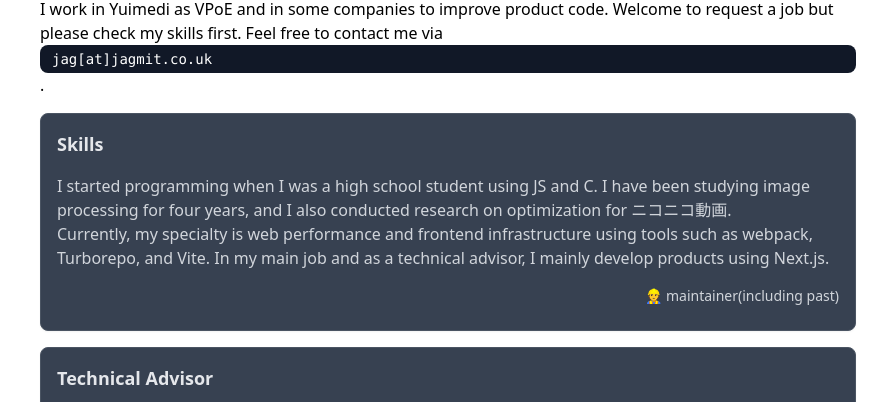
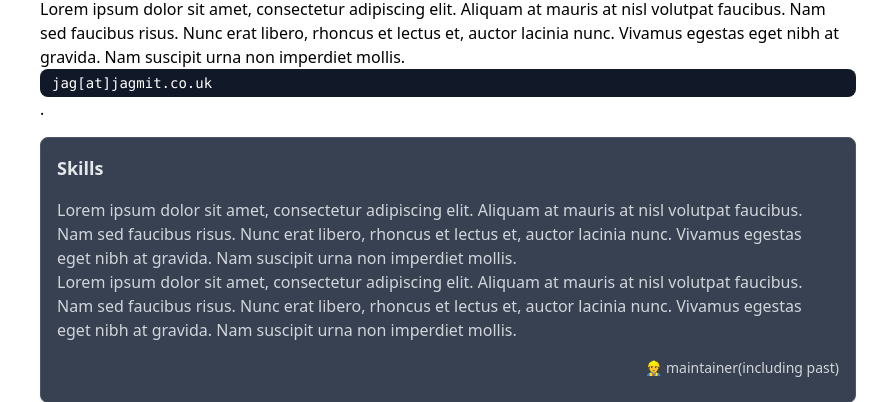
Before and after one commit to jagmitg/jagmit.co.uk, an Astro site: page /jobs in a window 1280 px wide. Shown: the part 291-693 px from the top of the page, without its empty margins (192-1087 px from the left). Built offline with nearby package versions, Linux system fonts and the light colour scheme; Astro itself is replaced by a stand-in of ours; some packages are replaced by stand-ins of ours.

Commit message:
Updated pages

```diff
--- a/src/pages/contact.astro
+++ b/src/pages/contact.astro
@@ -1,44 +1,18 @@
 ---
 import Layout from "@layouts/Layout.astro";
 import MainLayout from "@layouts/MainLayout.astro";
-import Card from "@components/Card.astro";
 import Link from "@components/Link.astro";
 import Code from "@components/Code.astro";
 ---
 
 <Layout>
   <MainLayout title="Jobs">
-    <span slot="description"> Contact here...</span>
+    <span slot="description"> jobs</span>
 
-    I work in Yuimedi as VPoE and in some companies to improve product code.
-    Welcome to request a job but please check my skills first. Feel free to
-    contact me via <Link
-      name="twitter"
-      href="https://twitter.com/about_hiroppy"
-      isBlank
-    >
+    <Link name="twitter" href="https://twitter.com/jagmitg" isBlank>
       Twitter
     </Link>
     or
-    <Code>hello[at]hiroppy.me</Code>.
-
-    <div class="flex gap-4 mt-4 flex-col">
-      <Card title="Skills">
-        <p>
-          I started programming when I was a high school student using JS and C.
-          I have been studying image processing for four years, and I also
-          conducted research on optimization for ニコニコ動画.
-        </p>
-        <p>
-          Currently, my specialty is web performance and frontend infrastructure
-          using tools such as webpack, Turborepo, and Vite. In my main job and
-          as a technical advisor, I mainly develop products using Next.js.
-        </p>
-        <span class="block text-right mt-4 text-sm"
-          >👷 maintainer(including past)</span
-        >
-        <div class="grid xl:grid-cols-2 gap-4 mt-2"></div>
-      </Card>
-    </div>
+    <Code>jag[at]jagmit.co.uk</Code>.
   </MainLayout>
 </Layout>
--- a/src/pages/jobs.astro
+++ b/src/pages/jobs.astro
@@ -9,26 +9,31 @@
 <Layout>
   <MainLayout title="Jobs">
     <span slot="description">
-      I work in Yuimedi as a VPoE and support Souzoh and Tabelog as a Techinical
-      Advaser 🥸
+      Lorem ipsum dolor sit amet, consectetur adipiscing elit. Aliquam at mauris
+      at nisl volutpat faucibus. Nam sed faucibus risus. Nunc erat libero,
+      rhoncus et lectus et, auctor lacinia nunc. Vivamus egestas eget nibh at
+      gravida. Nam suscipit urna non imperdiet mollis.
     </span>
 
-    I work in Yuimedi as VPoE and in some companies to improve product code.
-    Welcome to request a job but please check my skills first. Feel free to
-    contact me via
+    Lorem ipsum dolor sit amet, consectetur adipiscing elit. Aliquam at mauris
+    at nisl volutpat faucibus. Nam sed faucibus risus. Nunc erat libero, rhoncus
+    et lectus et, auctor lacinia nunc. Vivamus egestas eget nibh at gravida. Nam
+    suscipit urna non imperdiet mollis.
     <Code>jag[at]jagmit.co.uk</Code>.
 
     <div class="flex gap-4 mt-4 flex-col">
       <Card title="Skills">
         <p>
-          I started programming when I was a high school student using JS and C.
-          I have been studying image processing for four years, and I also
-          conducted research on optimization for ニコニコ動画.
+          Lorem ipsum dolor sit amet, consectetur adipiscing elit. Aliquam at
+          mauris at nisl volutpat faucibus. Nam sed faucibus risus. Nunc erat
+          libero, rhoncus et lectus et, auctor lacinia nunc. Vivamus egestas
+          eget nibh at gravida. Nam suscipit urna non imperdiet mollis.
         </p>
         <p>
-          Currently, my specialty is web performance and frontend infrastructure
-          using tools such as webpack, Turborepo, and Vite. In my main job and
-          as a technical advisor, I mainly develop products using Next.js.
+          Lorem ipsum dolor sit amet, consectetur adipiscing elit. Aliquam at
+          mauris at nisl volutpat faucibus. Nam sed faucibus risus. Nunc erat
+          libero, rhoncus et lectus et, auctor lacinia nunc. Vivamus egestas
+          eget nibh at gravida. Nam suscipit urna non imperdiet mollis.
         </p>
         <span class="block text-right mt-4 text-sm"
           >👷 maintainer(including past)</span
@@ -37,7 +42,7 @@
       </Card>
       <Card title="Technical Advisor">
         <div class="mt-4 grid grid-cols-3 md:grid-cols-4 xl:grid-cols-6 gap-2">
-          <CompanyLink
+          <!-- <CompanyLink
             filename="tabelog.jpg"
             alt="tabelog"
             href="https://tabelog.com/"
@@ -66,7 +71,7 @@
             filename="black.jpg"
             alt="black"
             href="https://by.black/"
-          />
+          /> -->
         </div>
       </Card>
     </div>
```
